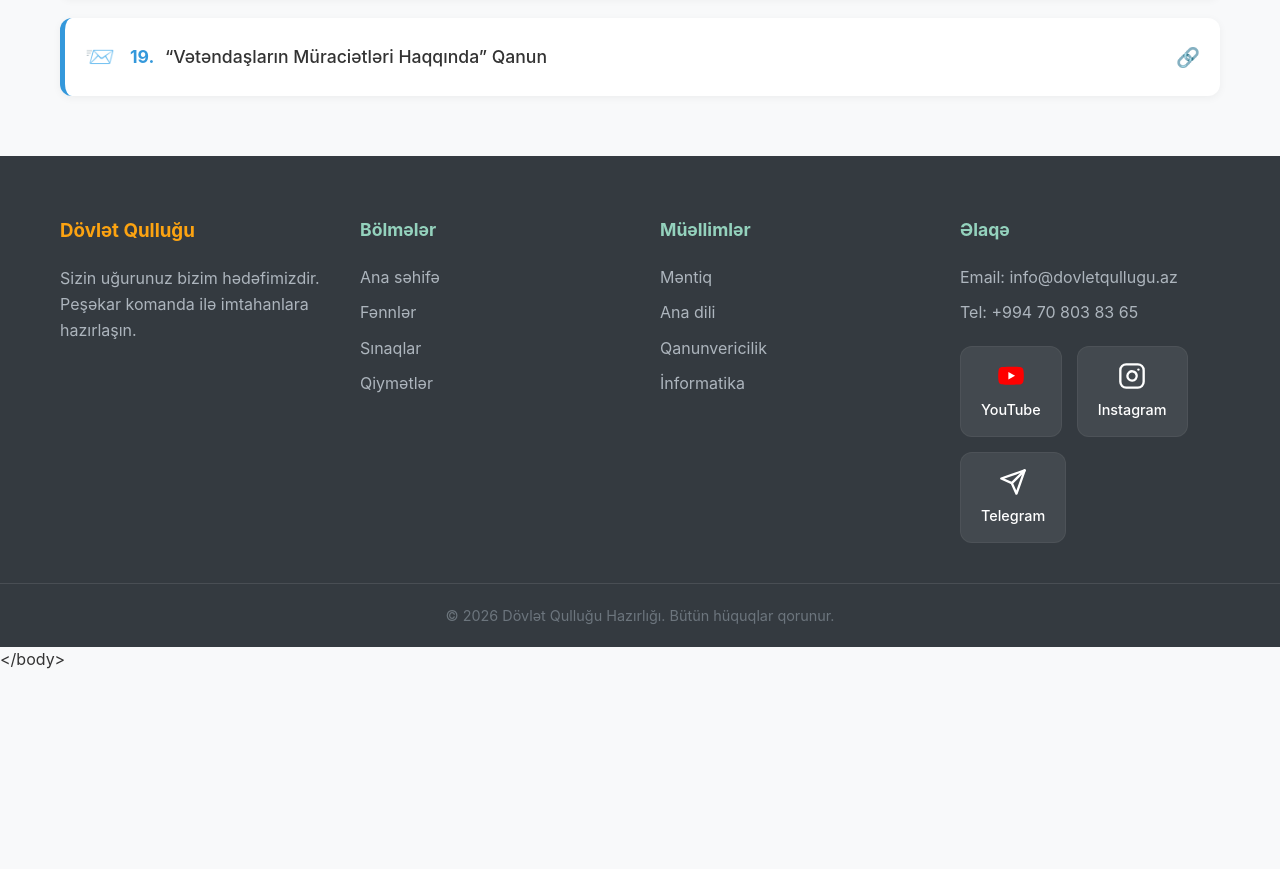
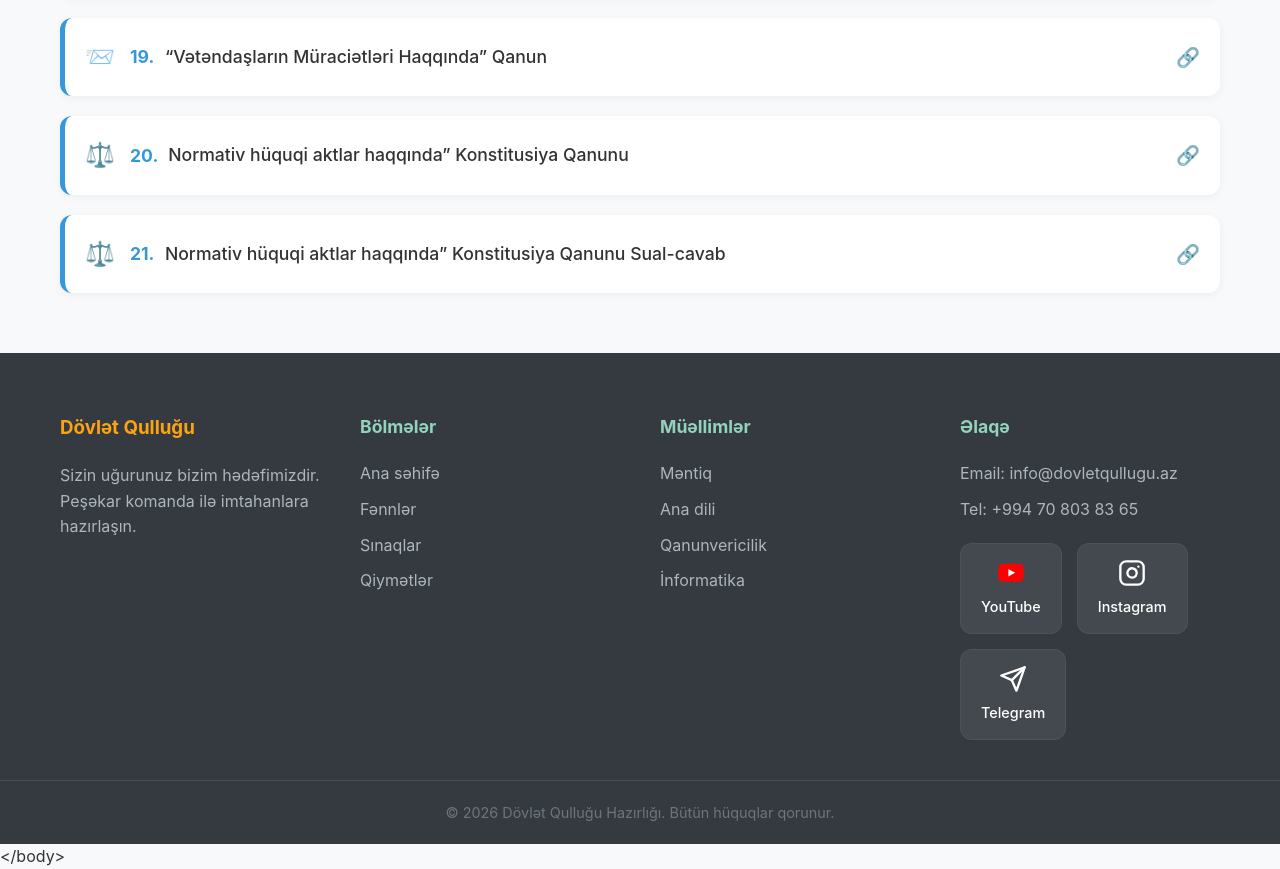
Before and after one commit to Flatrat3/State_education, a React (Vite) app: page /useful-links/legislation in a window 1280 px wide. Shown: the part 2067-2936 px from the top of the page. Before the commit the page ends 2739 px from the top, so only its background shows below. Built offline with nearby package versions, Linux system fonts and the light colour scheme.

Commit message:
added new slide

```diff
--- a/src/pages/UsefulLinksLegislation.jsx
+++ b/src/pages/UsefulLinksLegislation.jsx
@@ -116,6 +116,18 @@ const legislationLinks = [
         title: "“Vətəndaşların Müraciətləri Haqqında” Qanun",
         url: "https://drive.google.com/file/d/16FNZmC45aArLdftcdrqgyFJdDIWcpaaZ/view?usp=sharing",
         icon: "📨"
+    },
+    {
+        id: 20,
+        title: "Normativ hüquqi aktlar haqqında” Konstitusiya Qanunu",
+        url: "https://drive.google.com/file/d/1vnmfaBvo4R15IHiXooKtMJiDuowYQRez/view?usp=sharing",
+        icon: "⚖️"
+    },
+    {
+        id: 21,
+        title: "Normativ hüquqi aktlar haqqında” Konstitusiya Qanunu Sual-cavab",
+        url: "https://drive.google.com/file/d/1ZiQ4TLhNGS-K5Pac6rqVtcgjkRy9SLym/view?usp=sharing",
+        icon: "⚖️"
     }
 ];
 
```
